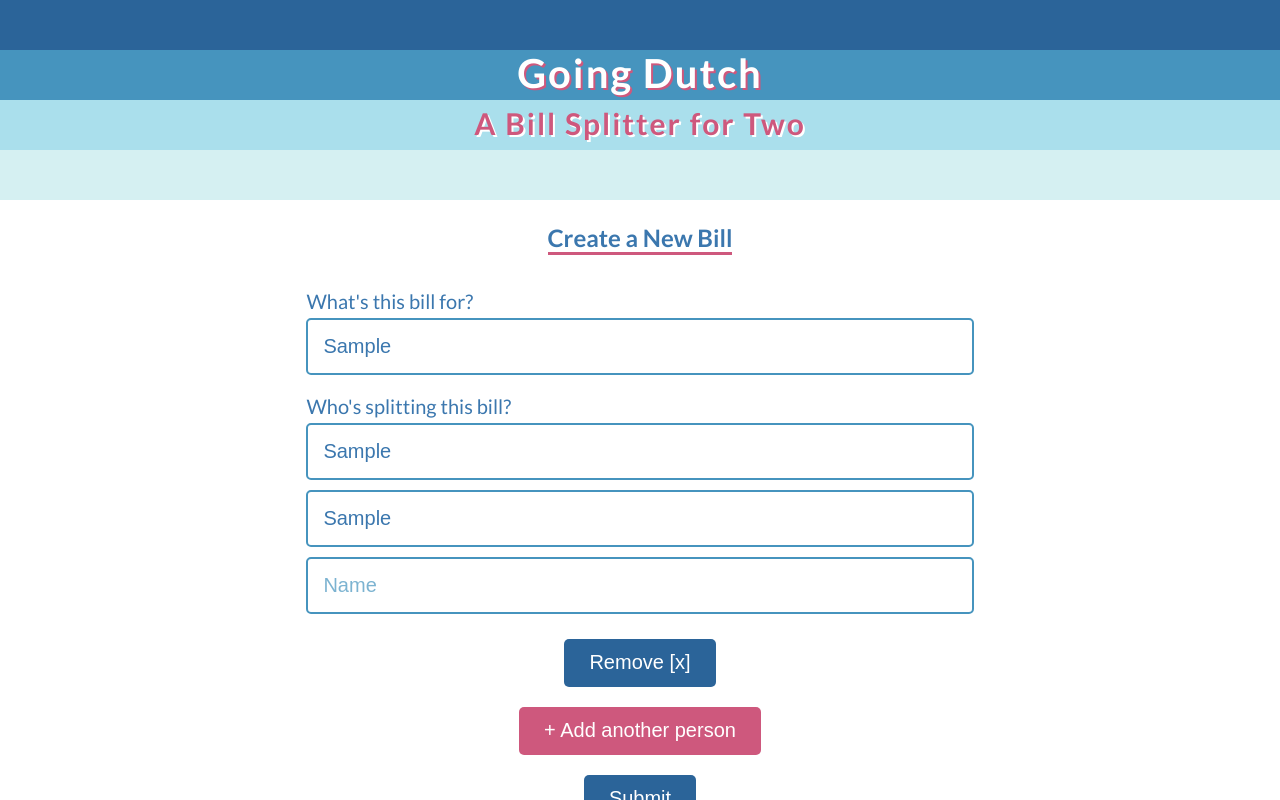
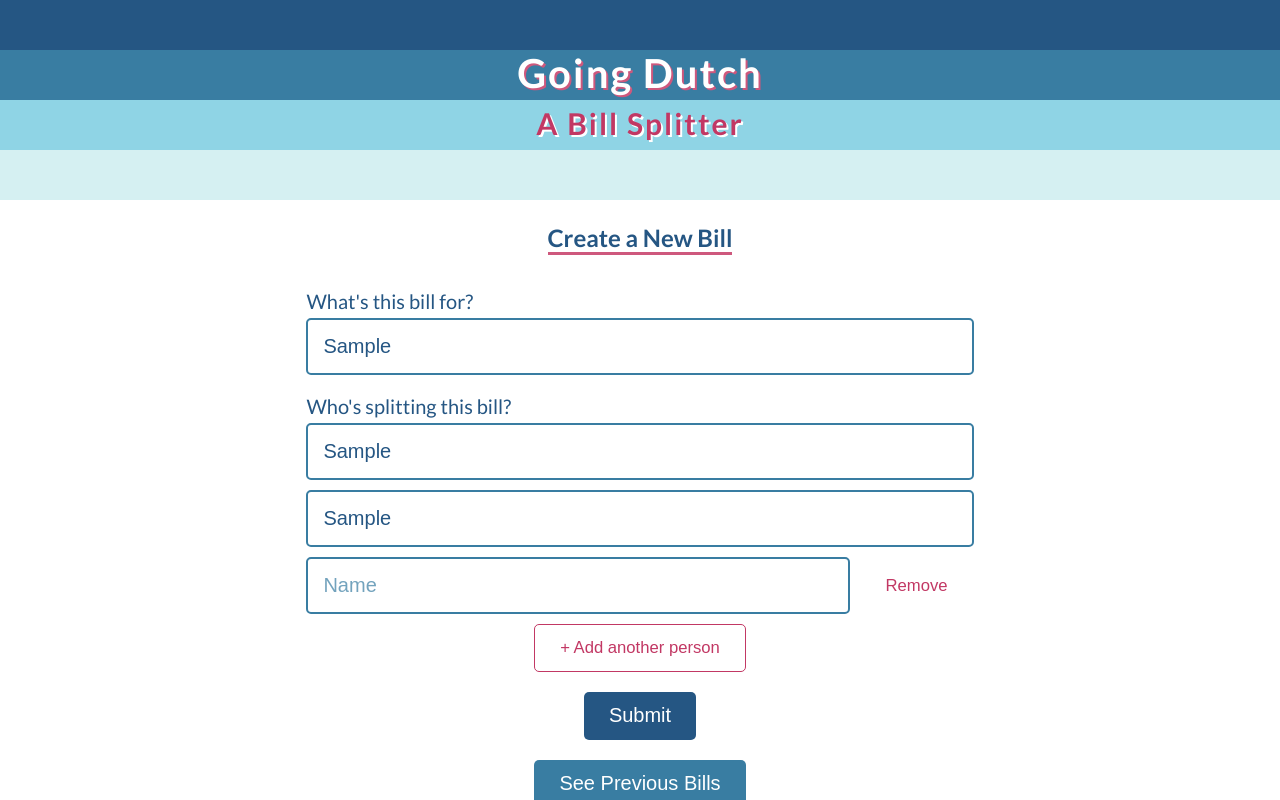
Before and after one commit to yiyingzz/goingDutch, a React (Create React App) app: page / in a window 1280 px wide. Both pictures are taken after typing "Sample", "Sample", "Sample" into the empty fields and a click on the button "+ Add another person". Shown: the top 800 px of the page. Built offline with nearby package versions, Linux system fonts and the light colour scheme.

Commit message:
added styling for dynamic forms, tweaked app colours to meet wcag colour contrast standards

```diff
--- a/public/index.html
+++ b/public/index.html
@@ -7,7 +7,7 @@
     <meta name="theme-color" content="#000000" />
     <meta
       name="description"
-      content="A website for splitting a bill between two people"
+      content="A website for splitting a bill between a group of people"
     />
     <link rel="apple-touch-icon" href="icon192.jpg" />
     <!--
@@ -24,8 +24,11 @@
       work correctly both with client-side routing and a non-root public URL.
       Learn how to configure a non-root public URL by running `npm run build`.
     -->
-    <link href="https://fonts.googleapis.com/css?family=Lato:400,700&display=swap" rel="stylesheet">
-    <title>Going Dutch | a bill splitter for two</title>
+    <link
+      href="https://fonts.googleapis.com/css?family=Lato:400,700&display=swap"
+      rel="stylesheet"
+    />
+    <title>Going Dutch | a bill splitter</title>
   </head>
   <body>
     <noscript>You need to enable JavaScript to run this app.</noscript>
--- a/src/App.js
+++ b/src/App.js
@@ -64,7 +64,7 @@ class App extends Component {
         <header>
           <div className="wrapper">
             <h1>Going Dutch</h1>
-            <h2>A Bill Splitter for Two</h2>
+            <h2>A Bill Splitter</h2>
           </div>
         </header>
         <div className="wrapper">
--- a/src/components/ItemForm.js
+++ b/src/components/ItemForm.js
@@ -202,7 +202,7 @@ class ItemForm extends Component {
         ) : null}
 
         <form id="item-form" className="item-form flex-container">
-          <div className="item-inputs">
+          <div className="item-inputs item-inputs__name">
             <label htmlFor="itemName">Enter an item</label>
             <input
               type="text"
@@ -213,7 +213,7 @@ class ItemForm extends Component {
             ></input>
           </div>
 
-          <div className="item-inputs">
+          <div className="item-inputs item-inputs__cost">
             <label htmlFor="itemCost" className="item-cost-label">
               Item cost <span className="label-dollar-sign">($)</span>
             </label>
@@ -230,13 +230,18 @@ class ItemForm extends Component {
             ></input>
           </div>
 
+          <div className="item-form-bottom">
             <fieldset>
               <legend>Who is paying for this item?</legend>
 
               {this.props.people.map((person, i) => {
                 const personId = `person${i}`;
                 return (
-                <label htmlFor={personId} key={personId} className="name-label">
+                  <label
+                    htmlFor={personId}
+                    key={personId}
+                    className="name-label"
+                  >
                     <input
                       type="checkbox"
                       id={personId}
@@ -251,7 +256,7 @@ class ItemForm extends Component {
             </fieldset>
 
             <button
-            className="alternate-button add-item"
+              className="alternate-button add-item-button"
               onClick={event =>
                 this.validateInputs(
                   event,
@@ -262,6 +267,7 @@ class ItemForm extends Component {
             >
               Add Item
             </button>
+          </div>
         </form>
 
         <button className="done-adding" onClick={() => this.checkForItems()}>
--- a/src/components/NewBillForm.js
+++ b/src/components/NewBillForm.js
@@ -164,6 +164,7 @@ const NewBillForm = props => {
         })}
 
         <button
+          className="input-button input-button__add"
           onClick={e => {
             addPersonInput(e);
           }}
--- a/src/components/PersonInput.js
+++ b/src/components/PersonInput.js
@@ -8,9 +8,10 @@ const PersonInput = props => {
       <label htmlFor={`person${i}`} className="visuallyHidden">
         Name
       </label>
+      <div className="person-component">
         <input
           type="text"
-        className="name-input"
+          className="name-input person-component-input"
           id={`person${i}`}
           data-index={i}
           placeholder="Name"
@@ -18,8 +19,14 @@ const PersonInput = props => {
           onChange={handlePersonChange}
         ></input>
         {2 <= i ? (
-        <button onClick={e => removePersonInput(e, i)}>Remove [x]</button>
+          <button
+            className="input-button input-button__remove"
+            onClick={e => removePersonInput(e, i)}
+          >
+            Remove
+          </button>
         ) : null}
+      </div>
     </div>
   );
 };
--- a/src/styles/sass/partials/_global.scss
+++ b/src/styles/sass/partials/_global.scss
@@ -95,7 +95,7 @@ h2 {
   font-size: 3rem;
   letter-spacing: 2px;
   margin-top: 10px;
-  color: $accentColor;
+  color: $darkerAccentColor;
   text-shadow: 2px 2px $secondaryTextColor;
 }
 
@@ -138,6 +138,35 @@ button {
   background: $secondaryColor;
 }
 
+.input-button {
+  font-size: smaller;
+  background: $bgColor;
+  border: 1px solid $bgColor;
+  color: $darkerAccentColor;
+  margin: 0 auto;
+
+  &:hover,
+  &:focus {
+    background: $bgColor;
+    border: 1px solid $darkerAccentColor;
+    color: $darkerAccentColor;
+  }
+
+  &__add {
+    margin-top: 5px;
+  }
+
+  &__remove {
+    margin-left: 10px;
+    height: 100%;
+    padding: 17px 25px;
+
+    @include mqSmallPhone {
+      padding: 17px 15px;
+    }
+  }
+}
+
 form {
   padding: 20px 20px 0;
   margin: 0 auto;
@@ -171,7 +200,19 @@ input {
 }
 
 .name-input {
-  margin: 5px 0 5px;
+  margin: 5px 0;
+}
+
+.person-component {
+  display: flex;
+  justify-content: space-between;
+  align-items: center;
+}
+
+.person-component-input {
+  @include mqSmallPhone {
+    width: calc(100% - 104px);
+  }
 }
 
 .form-error {
--- a/src/styles/style.css
+++ b/src/styles/style.css
@@ -244,8 +244,8 @@ body {
   font-family: "Lato", sans-serif;
   font-size: 2rem;
   text-align: center;
-  background: #FFF;
-  color: #3B77AE;
+  background: #fff;
+  color: #255683;
 }
 
 ul,
@@ -263,13 +263,13 @@ li {
 
 header {
   height: 200px;
-  background: -webkit-gradient(linear, left top, left bottom, color-stop(25%, #2b6499), color-stop(25%, #4694BE), color-stop(50%, #4694BE), color-stop(50%, #AADFEC), color-stop(75%, #AADFEC), color-stop(75%, #D5F0F2));
-  background: linear-gradient(to bottom, #2b6499 25%, #4694BE 25%, #4694BE 50%, #AADFEC 50%, #AADFEC 75%, #D5F0F2 75%);
+  background: -webkit-gradient(linear, left top, left bottom, color-stop(25%, #255683), color-stop(25%, #397da2), color-stop(50%, #397da2), color-stop(50%, #8fd4e5), color-stop(75%, #8fd4e5), color-stop(75%, #d5f0f2));
+  background: linear-gradient(to bottom, #255683 25%, #397da2 25%, #397da2 50%, #8fd4e5 50%, #8fd4e5 75%, #d5f0f2 75%);
 }
 
 footer {
-  background: #2b6499;
-  color: #FFF;
+  background: #255683;
+  color: #fff;
   padding: 10px;
   position: absolute;
   bottom: 0;
@@ -283,8 +283,8 @@ footer p {
 }
 
 a {
-  color: #FFF;
-  border-bottom: 2px solid #CE587D;
+  color: #fff;
+  border-bottom: 2px solid #ce587d;
   text-decoration: none;
   font-weight: bold;
   -webkit-transition: 0.3s all;
@@ -292,7 +292,7 @@ a {
 }
 
 a:hover, a:focus {
-  color: #AADFEC;
+  color: #8fd4e5;
 }
 
 .wrapper {
@@ -323,23 +323,23 @@ h1 {
   font-size: 4rem;
   letter-spacing: 2px;
   padding-top: 50px;
-  color: #FFF;
-  text-shadow: 2px 2px #CE587D;
+  color: #fff;
+  text-shadow: 2px 2px #ce587d;
 }
 
 h2 {
   font-size: 3rem;
   letter-spacing: 2px;
   margin-top: 10px;
-  color: #CE587D;
-  text-shadow: 2px 2px #FFF;
+  color: #c23864;
+  text-shadow: 2px 2px #fff;
 }
 
 h3 {
   margin-bottom: 0;
   font-size: 24px;
   display: inline-block;
-  border-bottom: 3px solid #CE587D;
+  border-bottom: 3px solid #ce587d;
 }
 
 h4 {
@@ -356,8 +356,8 @@ label {
 button {
   display: block;
   border: 0;
-  background: #2b6499;
-  color: #FFF;
+  background: #255683;
+  color: #fff;
   margin: 20px auto;
   height: 48px;
   padding: 10px 25px;
@@ -367,11 +367,41 @@ button {
 }
 
 button:hover, button:focus {
-  background: #CE587D;
+  background: #ce587d;
 }
 
 .alternate-button {
-  background: #4694BE;
+  background: #397da2;
+}
+
+.input-button {
+  font-size: smaller;
+  background: #fff;
+  border: 1px solid #fff;
+  color: #c23864;
+  margin: 0 auto;
+}
+
+.input-button:hover, .input-button:focus {
+  background: #fff;
+  border: 1px solid #c23864;
+  color: #c23864;
+}
+
+.input-button__add {
+  margin-top: 5px;
+}
+
+.input-button__remove {
+  margin-left: 10px;
+  height: 100%;
+  padding: 17px 25px;
+}
+
+@media (max-width: 480px) {
+  .input-button__remove {
+    padding: 17px 15px;
+  }
 }
 
 form {
@@ -393,42 +423,60 @@ button {
 
 input {
   width: 100%;
-  border: 2px solid #4694BE;
+  border: 2px solid #397da2;
   padding: 15px;
-  color: #3B77AE;
+  color: #255683;
 }
 
 input::-webkit-input-placeholder {
-  color: #4694BE;
+  color: #397da2;
   opacity: 0.7;
 }
 
 input:-ms-input-placeholder {
-  color: #4694BE;
+  color: #397da2;
   opacity: 0.7;
 }
 
 input::-ms-input-placeholder {
-  color: #4694BE;
+  color: #397da2;
   opacity: 0.7;
 }
 
 input::placeholder {
-  color: #4694BE;
+  color: #397da2;
   opacity: 0.7;
 }
 
 input:hover, input:focus {
-  border: 2px solid #CE587D;
+  border: 2px solid #ce587d;
 }
 
 .name-input {
-  margin: 5px 0 5px;
+  margin: 5px 0;
+}
+
+.person-component {
+  display: -webkit-box;
+  display: -ms-flexbox;
+  display: flex;
+  -webkit-box-pack: justify;
+      -ms-flex-pack: justify;
+          justify-content: space-between;
+  -webkit-box-align: center;
+      -ms-flex-align: center;
+          align-items: center;
+}
+
+@media (max-width: 480px) {
+  .person-component-input {
+    width: calc(100% - 104px);
+  }
 }
 
 .form-error {
   margin-bottom: 0;
-  color: #CE587D;
+  color: #ce587d;
 }
 
 /* STYLES FOR ITEM FORM */
@@ -451,22 +499,22 @@ input:hover, input:focus {
   display: inline-block;
 }
 
-.item-inputs:first-of-type {
+.item-inputs__name {
   width: calc(70% - 20px);
 }
 
 @media (max-width: 769px) {
-  .item-inputs:first-of-type {
+  .item-inputs__name {
     width: 100%;
   }
 }
 
-.item-inputs:last-of-type {
+.item-inputs__cost {
   width: 30%;
 }
 
 @media (max-width: 769px) {
-  .item-inputs:last-of-type {
+  .item-inputs__cost {
     width: 100%;
   }
 }
@@ -492,6 +540,7 @@ input:hover, input:focus {
 }
 
 fieldset {
+  width: calc(100% - 140px);
   border: 0;
   padding: 0;
   text-align: left;
@@ -519,7 +568,7 @@ input[type="checkbox"] {
 }
 
 .name-label {
-  color: #4694BE;
+  color: #397da2;
   border-radius: 5px;
   font-size: 1.8rem;
   display: inline-block;
@@ -528,7 +577,7 @@ input[type="checkbox"] {
 
 .name-label:hover,
 .name-label:focus {
-  color: #CE587D;
+  color: #ce587d;
 }
 
 @media (max-width: 769px) {
@@ -547,17 +596,28 @@ input[type="checkbox"] {
   }
 }
 
-.add-item {
+.item-form-bottom {
+  width: 100%;
+  display: -webkit-box;
+  display: -ms-flexbox;
+  display: flex;
+  -ms-flex-wrap: wrap;
+      flex-wrap: wrap;
+  -webkit-box-pack: justify;
+      -ms-flex-pack: justify;
+          justify-content: space-between;
+  -webkit-box-align: end;
+      -ms-flex-align: end;
+          align-items: flex-end;
+}
+
+.add-item-button {
   margin-right: 0;
   margin-bottom: 0;
-  position: absolute;
-  right: 20px;
-  bottom: 0;
 }
 
 @media (max-width: 769px) {
-  .add-item {
-    position: static;
+  .add-item-button {
     margin: 20px auto;
   }
 }
@@ -600,20 +660,20 @@ input[type="checkbox"] {
 }
 
 .card li:nth-of-type(2n) {
-  background: #AADFEC;
+  background: #8fd4e5;
 }
 
 .bill-card-bottom,
 .card li:nth-of-type(2n + 1) {
-  background: #D5F0F2;
+  background: #d5f0f2;
 }
 
 .card-heading {
   margin: 0;
   width: 100%;
   padding: 20px;
-  background: #2b6499;
-  color: #FFF;
+  background: #255683;
+  color: #fff;
   font-weight: bold;
 }
 
@@ -680,7 +740,7 @@ input[type="checkbox"] {
 
 .bill-card:hover .card-heading,
 .bill-card:focus .card-heading {
-  background: #CE587D;
+  background: #ce587d;
 }
 
 .bill-card-bottom {
```
Also changed, not shown: src/styles/sass/partials/_itemForm.scss (+13 -9 lines), src/styles/sass/partials/_variables.scss (+19 -7 lines), public/manifest.json. Lines whose indentation alone changed are shown as unchanged.
